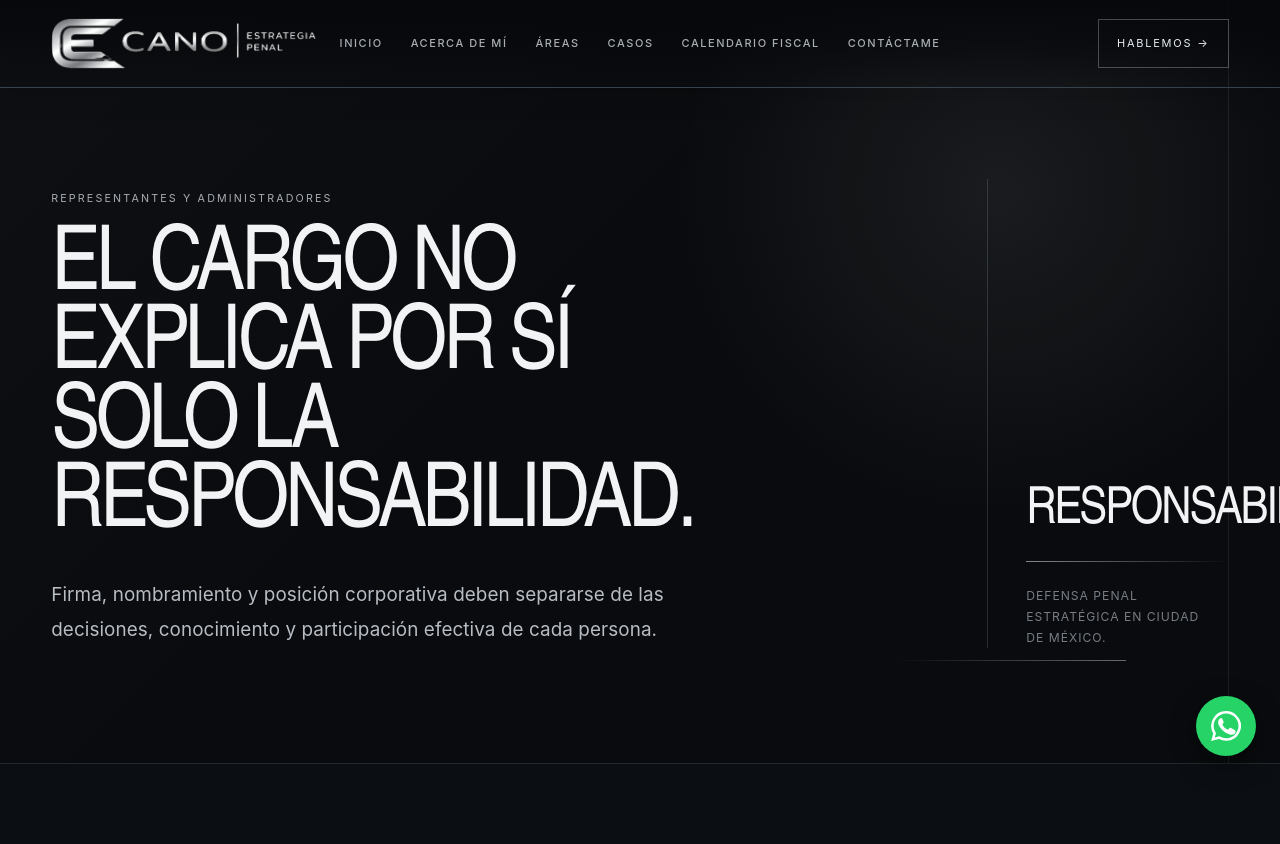
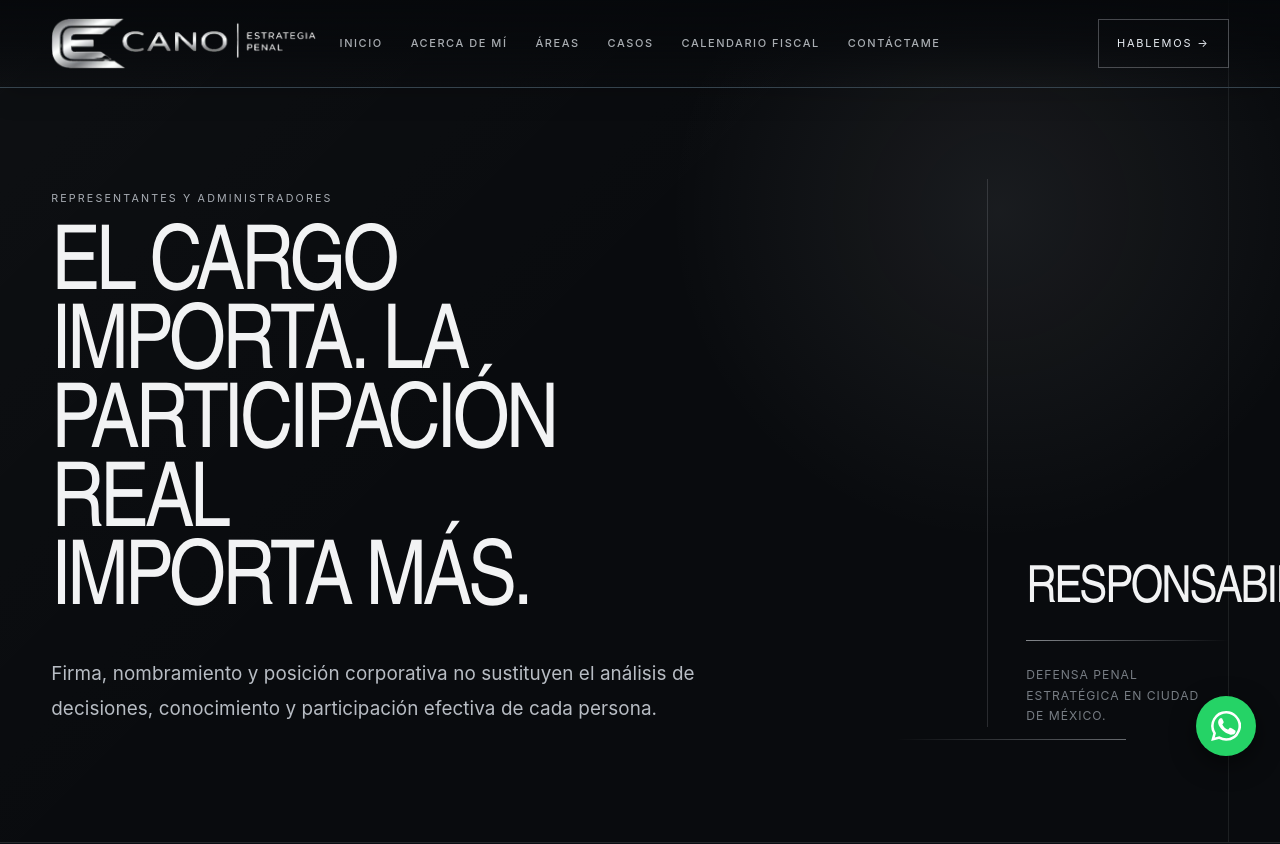
Before and after one commit to josuechavando350-png/nexus-engine, a Next.js app in the folder apps/cano-penal/: page /representante-legal-investigacion-penal in a window 1280 px wide. Shown: the top 844 px of the page. Built offline with nearby package versions, Linux system fonts and the light colour scheme.

Commit message:
preview(cano): refine representative liability copy

```diff
--- a/apps/cano-penal/src/app/representante-legal-investigacion-penal/page.tsx
+++ b/apps/cano-penal/src/app/representante-legal-investigacion-penal/page.tsx
@@ -11,12 +11,12 @@ export const metadata: Metadata = {
 export default function RepresentativePage() {
   return <PageShell><StrategicLanding
     eyebrow="Representantes y administradores"
-    title="El cargo no explica por sí solo la responsabilidad."
-    lead="Firma, nombramiento y posición corporativa deben separarse de las decisiones, conocimiento y participación efectiva de cada persona."
+    title="El cargo importa. La participación real importa más."
+    lead="Firma, nombramiento y posición corporativa no sustituyen el análisis de decisiones, conocimiento y participación efectiva de cada persona."
     marker="RESPONSABILIDAD"
     context={[
-      "Una investigación puede partir de documentos donde aparece un representante, administrador o contador sin que eso describa por completo su intervención.",
-      "La defensa requiere reconstruir facultades, instrucciones, cadena de decisiones, acceso a información y actos concretos."
+      "Una investigación puede partir de documentos donde aparece un representante, administrador o contador. Eso, por sí solo, no describe toda su intervención ni el contexto de sus decisiones.",
+      "La defensa requiere reconstruir facultades, instrucciones, cadena de decisiones, acceso real a información y actos concretos."
     ]}
     scenarios={[
       { title: "Representante legal", copy: "Análisis de facultades formales frente a decisiones realmente adoptadas y ejecutadas." },
@@ -28,6 +28,6 @@ export default function RepresentativePage() {
       { label: "Defensa penal fiscal", href: "/defensa-penal-fiscal" },
       { label: "Evaluación empresarial", href: "/evaluacion-empresarial" }
     ]}
-    ctaTitle="La defensa empieza por reconstruir qué hizo realmente cada persona."
+    ctaTitle="La defensa empieza por separar el cargo formal de lo que cada persona hizo, supo y decidió realmente."
   /></PageShell>;
 }
```
